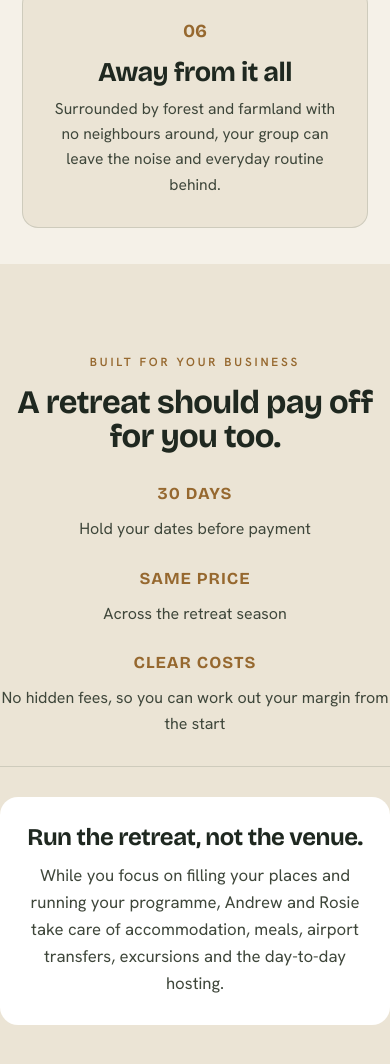
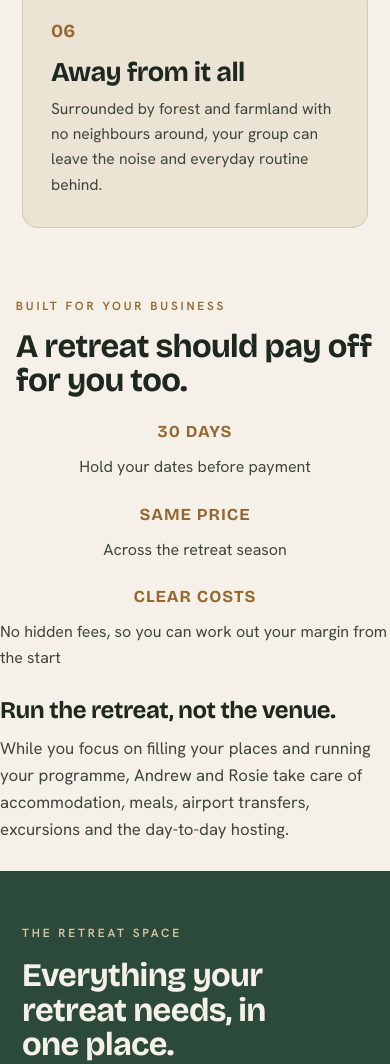
Before and after one commit to SPSFitness/IRetreat-, an Eleventy site: page src/index.njk in a window 390 px wide. Shown: the part 3050-4114 px from the top of the page. Built offline with nearby package versions, Linux system fonts and the light colour scheme; Eleventy itself is replaced by a stand-in of ours; files that its build step writes are made by us from their sources.

Commit message:
Update styles.css

```diff
--- a/src/css/styles.css
+++ b/src/css/styles.css
@@ -66,23 +66,23 @@
   .why{padding-bottom:44px;text-align:center}
   .why-head{max-width:40ch;margin:0 auto 36px}
   .why-head h2{font-size:clamp(2.2rem,4vw,3.4rem);margin-top:14px}
-  .fgrid{display:grid;grid-template-columns:repeat(3,1fr);gap:22px}
+  .fgrid{display:grid;grid-template-columns:repeat(3,1fr);gap:22px;text-align:left}
   .fcard{background:var(--cream-panel);border:1px solid var(--line);border-radius:16px;padding:28px 28px 30px;transition:transform .3s ease, box-shadow .3s ease;display:flex;flex-direction:column}
   .fcard:hover{transform:translateY(-4px);box-shadow:0 18px 40px -24px rgba(28,50,39,.4)}
   .fcard .k{font-family:'Bricolage Grotesque',sans-serif;font-weight:700;font-size:1.15rem;color:var(--sand-deep);display:block;margin-bottom:12px}
   .fcard h3{font-size:1.7rem;margin-bottom:10px}
   .fcard p{font-size:.98rem;color:var(--muted)}
-  .biz{background:var(--cream-panel);padding:56px 0;text-align:center}
-  .biz .wrap{border-top:1px solid var(--line);border-bottom:1px solid var(--line)}
-  .biz-head{max-width:40ch;margin:0 auto 28px;padding-top:48px}
+  .biz{padding:44px 0}
+  .biz-box{background:var(--cream-panel);border-radius:24px;padding:52px clamp(24px,5vw,72px);text-align:center}
+  .biz-head{max-width:40ch;margin:0 auto 28px}
   .biz-head h2{font-size:clamp(2rem,3.6vw,3rem);margin-top:12px}
-  .biz-points{display:grid;grid-template-columns:repeat(3,1fr);gap:28px;padding:8px 0 40px;margin-bottom:40px;border-bottom:1px solid var(--line)}
+  .biz-points{display:grid;grid-template-columns:repeat(3,1fr);gap:28px;margin-bottom:38px}
   .biz-point{display:flex;flex-direction:column;align-items:center}
   .biz-point .bn{font-family:'Bricolage Grotesque',sans-serif;font-weight:700;font-size:1.05rem;letter-spacing:.06em;text-transform:uppercase;color:var(--sand-deep);display:block;margin-bottom:8px}
   .biz-point p{font-size:1rem;color:var(--muted);max-width:26ch}
-  .biz-support{background:#fff;border-radius:18px;padding:34px 44px;max-width:720px;margin:0 auto 48px}
+  .biz-support{max-width:60ch;margin:0 auto}
   .biz-support h3{font-size:clamp(1.5rem,2.6vw,2rem);margin-bottom:12px}
-  .biz-support p{font-size:1.05rem;color:var(--muted);max-width:60ch;margin:0 auto}
+  .biz-support p{font-size:1.05rem;color:var(--muted);margin:0 auto}
   .space{background:var(--green);color:var(--cream);padding:56px 0}
   .space .eyebrow{color:var(--sand-soft)}
   .space-head{display:flex;justify-content:space-between;align-items:flex-start;gap:24px;flex-wrap:wrap;margin-bottom:34px}
@@ -97,10 +97,10 @@
   .bento figcaption{position:absolute;left:20px;bottom:18px;z-index:2;font-family:'Bricolage Grotesque',sans-serif;font-weight:600;font-size:1.25rem;letter-spacing:-.01em;color:#fff;text-shadow:0 2px 12px rgba(0,0,0,.45)}
   .space-cta{margin-top:34px;text-align:center}
   .how{padding-top:56px;padding-bottom:56px}
-  .how-head{max-width:40ch;margin:0 auto 40px;text-align:center}
+  .how-head{max-width:40ch;margin-bottom:40px}
   .how-head h2{font-size:clamp(2.2rem,4vw,3.4rem);margin-top:14px}
   .steps{display:grid;grid-template-columns:repeat(4,1fr);gap:34px}
-  .step{position:relative;padding-top:26px;border-top:2px solid var(--line);text-align:center}
+  .step{position:relative;padding-top:26px;border-top:2px solid var(--line)}
   .step.active{border-top-color:var(--sand)}
   .step .num{font-family:'Bricolage Grotesque',sans-serif;font-weight:800;font-size:3rem;color:var(--green);line-height:.9;display:block;margin-bottom:16px}
   .step h3{font-size:1.5rem;margin-bottom:8px}
@@ -187,11 +187,11 @@
     .strip span{font-size:.92rem}
     .intro{padding-top:44px;padding-bottom:44px}
     .why{padding-bottom:36px}
-    .biz{padding:44px 0}
-    .biz-head{padding-top:40px;margin-bottom:24px}
-    .biz-points{grid-template-columns:1fr;gap:24px;padding:4px 0 30px;margin-bottom:30px}
+    .biz{padding:28px 0}
+    .biz-box{padding:40px 24px}
+    .biz-head{margin-bottom:22px}
+    .biz-points{grid-template-columns:1fr;gap:22px;margin-bottom:28px}
     .biz-point p{max-width:100%}
-    .biz-support{padding:28px 24px;margin-bottom:40px}
     .space{padding:48px 0}
     .how{padding-top:48px;padding-bottom:48px}
     .quotes{padding:48px 0}
```
